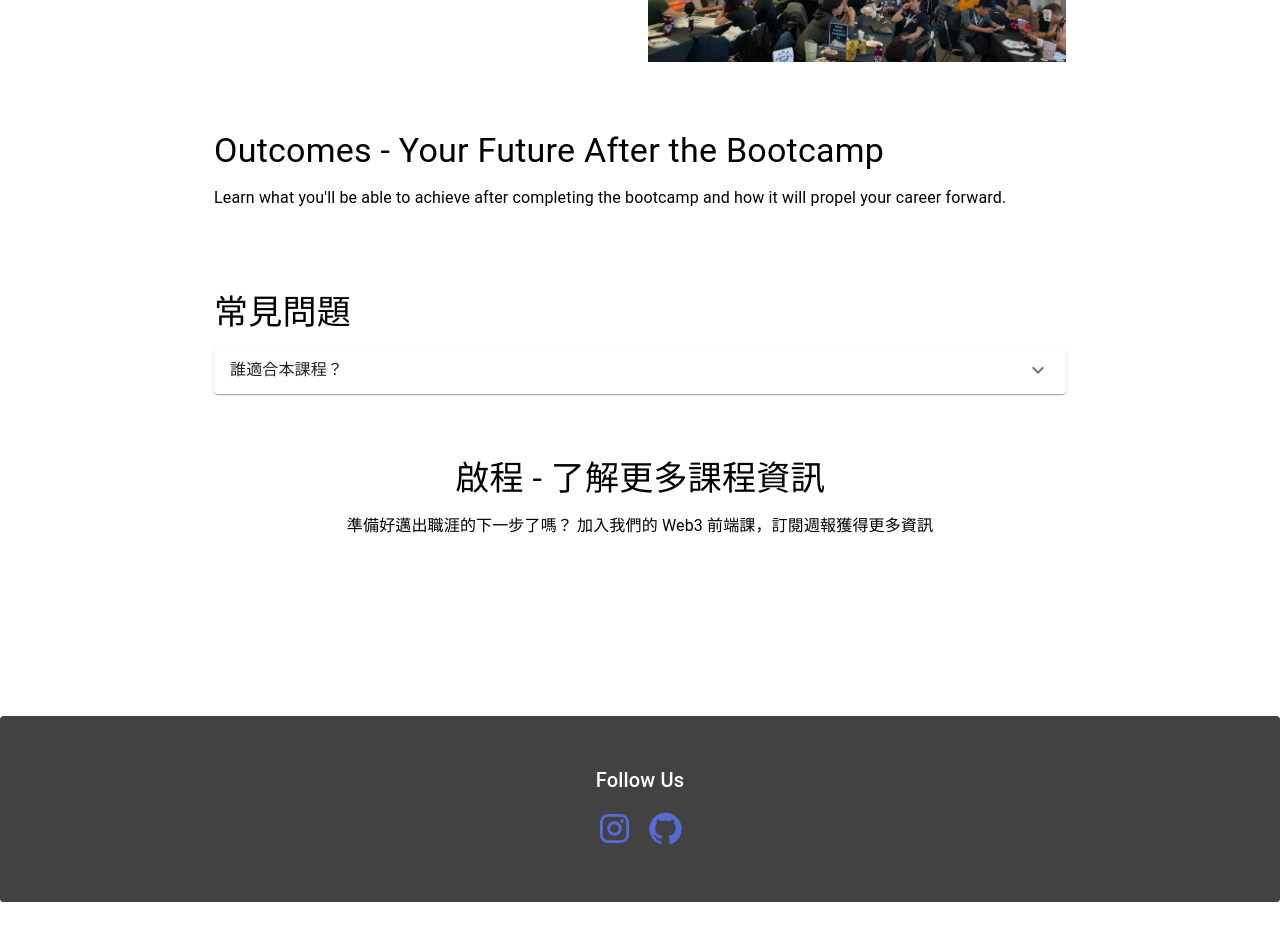
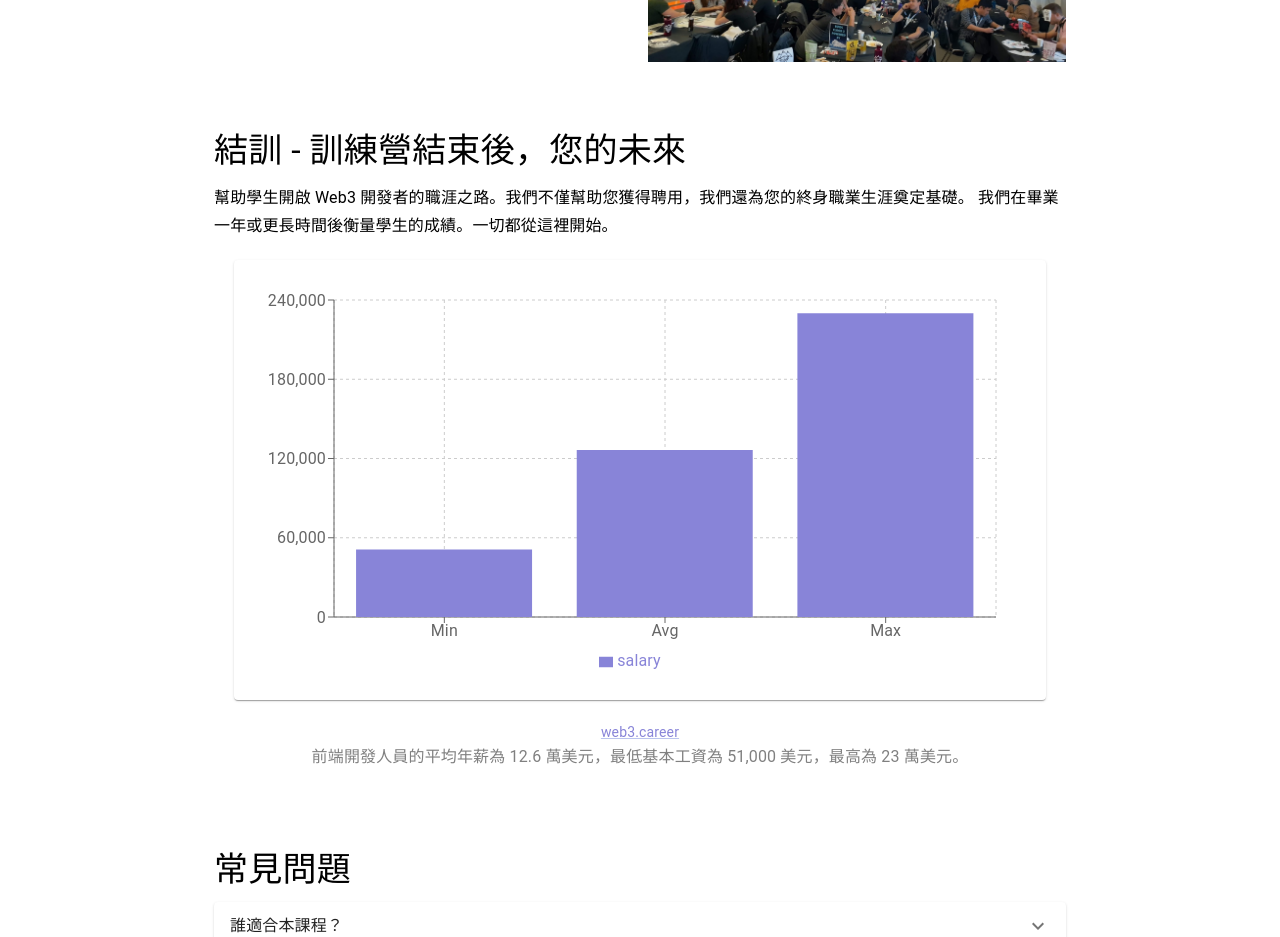
Before and after one commit to noraliucode/landing-page, a React (Create React App) app: page / in a window 1280 px wide. Shown: the part 1860-2797 px from the top of the page. Before the commit the page ends 2762 px from the top, so only its background shows below. Built offline with nearby package versions, Linux system fonts and the light colour scheme.

Commit message:
feat: add bar chart

```diff
--- a/package.json
+++ b/package.json
@@ -6,6 +6,7 @@
     "@babel/plugin-proposal-private-property-in-object": "^7.21.11",
     "@emotion/react": "^11.11.1",
     "@emotion/styled": "^11.11.0",
+    "@material-ui/core": "^4.12.4",
     "@mui/icons-material": "^5.14.18",
     "@mui/material": "^5.14.18",
     "@testing-library/jest-dom": "^5.14.1",
@@ -19,6 +20,7 @@
     "react-dom": "^18.2.0",
     "react-scripts": "5.0.1",
     "react-scroll": "^1.9.0",
+    "recharts": "^2.10.3",
     "typescript": "^4.4.2",
     "web-vitals": "^2.1.0"
   },
--- a/src/LandingPage.tsx
+++ b/src/LandingPage.tsx
@@ -11,6 +11,7 @@ import {
   AccordionDetails,
   AccordionSummary,
   IconButton,
+  styled,
 } from "@mui/material";
 import { ThemeProvider, createTheme } from "@mui/material/styles";
 import ArrowForwardIcon from "@mui/icons-material/ArrowForward";
@@ -19,6 +20,17 @@ import InstagramIcon from "@mui/icons-material/Instagram";
 import GitHubIcon from "@mui/icons-material/GitHub";
 import { Link as ScrollLink } from "react-scroll";
 import Header, { HEADER_HEIGHT } from "./components/Header";
+import {
+  BarChart,
+  Bar,
+  XAxis,
+  YAxis,
+  CartesianGrid,
+  Tooltip,
+  Legend,
+  ResponsiveContainer,
+  TooltipProps,
+} from "recharts";
 
 const theme = createTheme({
   palette: {
@@ -36,6 +48,12 @@ const theme = createTheme({
     },
   },
 });
+
+const Caption = styled("div")(() => ({
+  textAlign: "center",
+  fontSize: 14,
+  color: "gray",
+}));
 
 const IntroSection = () => {
   return (
@@ -270,15 +288,95 @@ const CurriculumSection = () => {
 };
 
 const OutcomesSection = () => {
+  type SalaryData = {
+    name: string;
+    salary: number;
+  };
+
+  // Sample data
+  const data: SalaryData[] = [
+    { name: "Min", salary: 51100 },
+    { name: "Avg", salary: 126375 },
+    { name: "Max", salary: 230000 },
+  ];
+
+  // Formatter for the bar chart values
+  const formatCurrency = (value: number) => {
+    return value.toLocaleString(); // This will add commas as thousand separators
+  };
+
+  // Custom tooltip content
+  const CustomTooltip = ({
+    active,
+    payload,
+    label,
+  }: TooltipProps<number, string>) => {
+    if (active && payload && payload.length) {
+      return (
+        <Paper style={{ padding: "10px" }}>
+          <Typography color="textSecondary">
+            {label}: ${formatCurrency(payload[0].value as number)}
+          </Typography>
+        </Paper>
+      );
+    }
+
+    return null;
+  };
+
+  const SalaryBarChart: React.FC = () => {
+    return (
+      <Paper style={{ padding: "20px", margin: "20px" }}>
+        <ResponsiveContainer width="100%" height={400}>
+          <BarChart
+            data={data}
+            margin={{
+              top: 20,
+              right: 30,
+              left: 20,
+              bottom: 5,
+            }}
+          >
+            <CartesianGrid strokeDasharray="3 3" />
+            <XAxis dataKey="name" />
+            <YAxis tickFormatter={formatCurrency} />
+            <Tooltip content={<CustomTooltip />} />
+            <Legend />
+            <Bar dataKey="salary" fill="#8884d8" />
+          </BarChart>
+        </ResponsiveContainer>
+      </Paper>
+    );
+  };
+
   return (
     <Container maxWidth="md" id="outcomesSection">
       <Box py={4}>
         <Typography variant="h4" component="h2" gutterBottom>
-          Outcomes - Your Future After the Bootcamp
+          結訓 - 訓練營結束後，您的未來
         </Typography>
         <Typography variant="subtitle1" paragraph>
-          Learn what you'll be able to achieve after completing the bootcamp and
-          how it will propel your career forward.
+          幫助學生開啟 Web3
+          開發者的職涯之路。我們不僅幫助您獲得聘用，我們還為您的終身職業生涯奠定基礎。
+          我們在畢業一年或更長時間後衡量學生的成績。一切都從這裡開始。
+          <SalaryBarChart />
+          <Caption>
+            <Link
+              href="https://web3.career/frontend-engineer-okaybears/54885"
+              target="_blank"
+              rel="noopener"
+              sx={{
+                color: "#8884d8",
+                "&:hover": { textDecoration: "none" },
+              }}
+            >
+              web3.career
+            </Link>
+            <Typography>
+              前端開發人員的平均年薪為 12.6 萬美元，最低基本工資為 51,000
+              美元，最高為 23 萬美元。
+            </Typography>
+          </Caption>
         </Typography>
         {/* Additional content and imagery would go here */}
       </Box>
@@ -475,7 +573,7 @@ const LandingPage = () => {
         <HackathonSection />
         <OutcomesSection />
         <FAQSection />
-        <GetStartedSection />
+        {/* <GetStartedSection /> */}
       </main>
       <Footer />
     </ThemeProvider>
```
Also changed, not shown: 1 other file (tests, documents, lock files or other folders).
